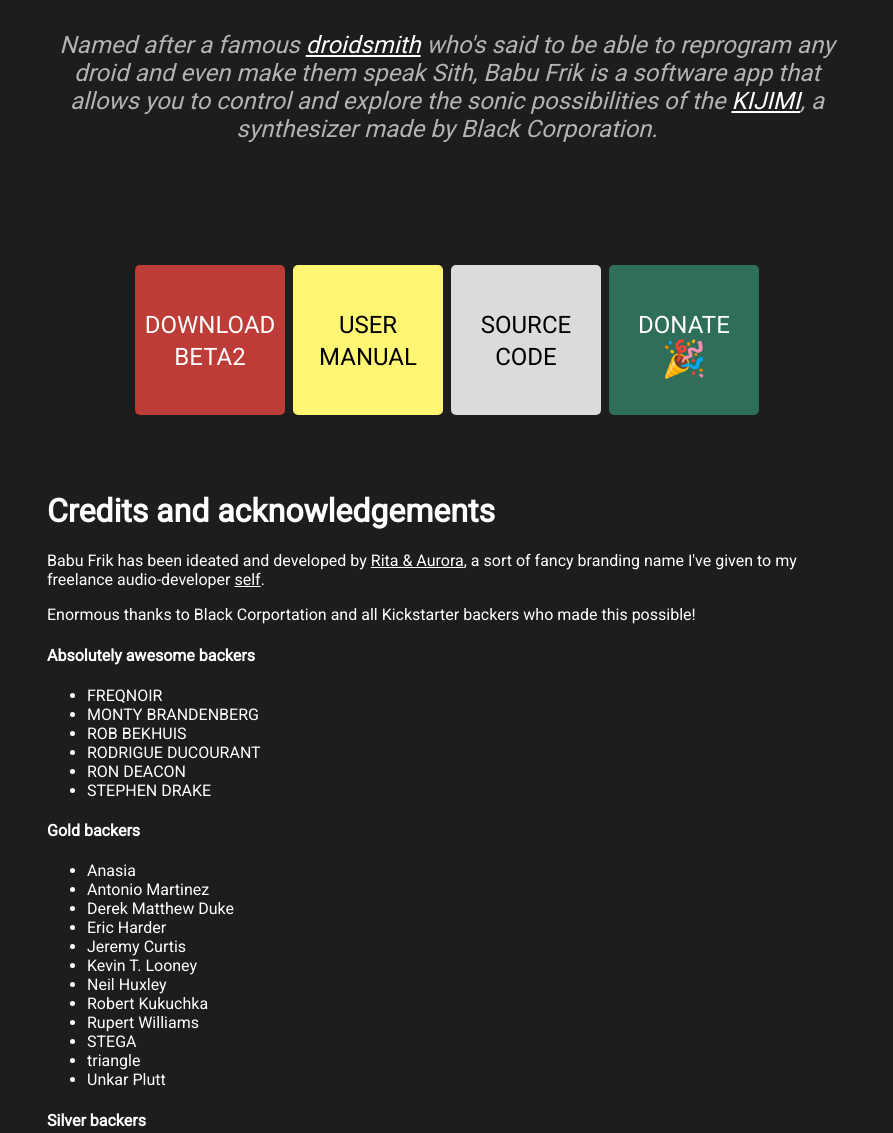
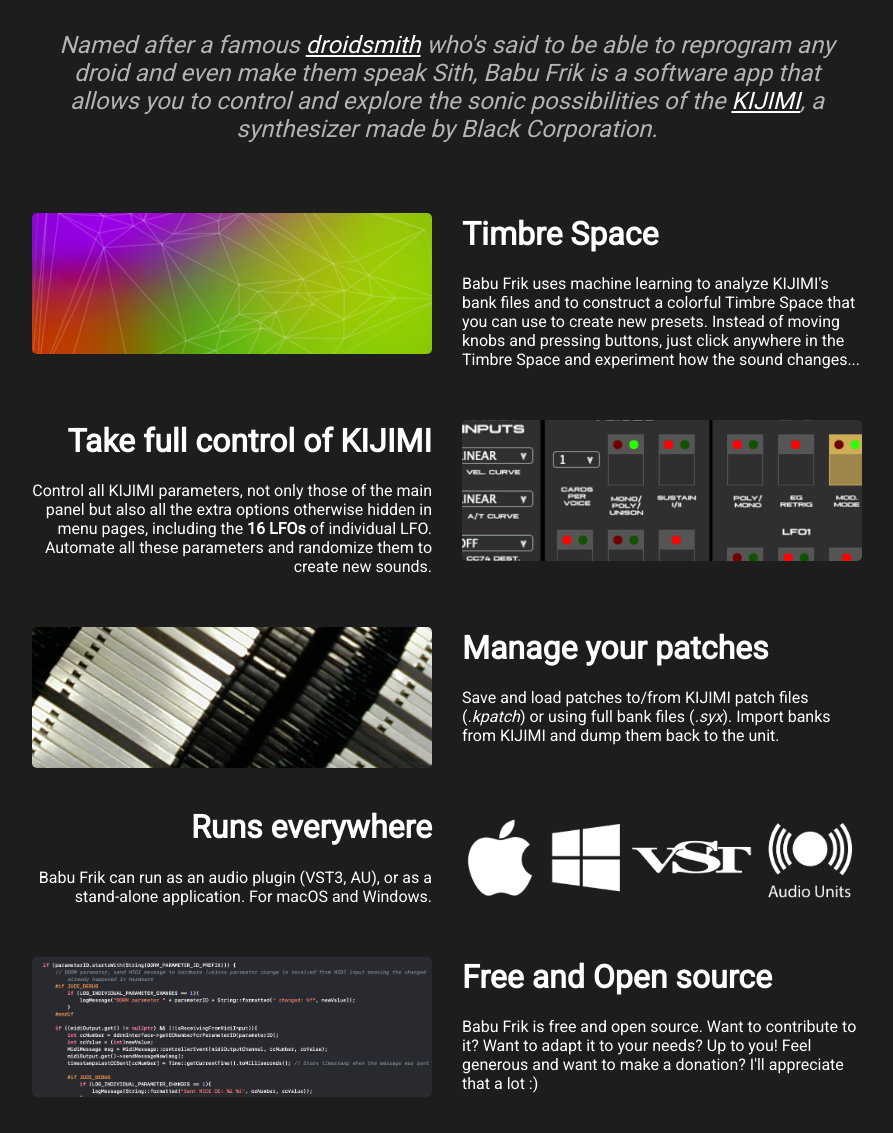
Before and after one commit to RitaAndAurora/kijimi-babu-frik, a plain HTML site: page docs/index.html in a window 1280 px wide. Shown: the part 1214-2347 px from the top of the page, without its empty margins (193-1086 px from the left). Drawn offline with Linux system fonts and the light colour scheme.

Commit message:
Update website

```diff
--- a/docs/index.html
+++ b/docs/index.html
@@ -52,7 +52,7 @@
 		.feature_container img {
 			width:100%;
 			border-radius: 5px;
-			padding-top:20px;
+			margin-top:20px;
 			/*position: absolute;
 			top: 0;
 			bottom: 0;
@@ -156,6 +156,14 @@
 			color: rgb(180, 179, 179);
 		}
 
+		.credits {
+			text-align: center;
+			margin-top: 70px;
+			margin-bottom: 70px;
+			font-size: 80%;
+			color: rgb(180, 179, 179);
+		}
+
 
 		.youtube_video {
 			margin-top: 30px;
@@ -220,6 +228,108 @@
 		</i>
 	</div>
 
+	<div class="feature_container_wrapper">
+		<div class="feature_container">
+			<div class="feature_left_side">
+				<div class="centered_content">
+					<img src="ts.png" alt="Timbre Space" title="Timbre Space" />
+				</div>
+			</div>
+			<div class="feature_right_side">
+				<div class="centered_content">
+					<div class="feature_text">
+						<h1>Timbre Space</h1>
+						<p>Babu Frik uses machine learning to analyze KIJIMI's bank files and to construct a colorful Timbre Space that
+							you can use to create new presets. Instead of moving knobs and pressing buttons, just click anywhere in the
+							Timbre Space and experiment how the sound changes...</p>
+					</div>
+				</div>
+			</div>
+		</div>
+
+		<br style="clear:both;">
+
+		<div class="feature_container">
+			<div class="feature_right_side">
+				<div class="centered_content">
+					<img src="controls.png" alt="KIJIMI controls" title="KIJIMI controls" />
+				</div>
+			</div>
+			<div class="feature_left_side">
+				<div class="centered_content">
+					<div class="feature_text">
+						<h1>Take full control of KIJIMI</h1>
+						<p>
+							Control all KIJIMI parameters, not only those of the main panel but also all the extra options otherwise hidden
+							in menu pages, including the <b>16 LFOs</b> of individual LFO. Automate all these parameters and
+							randomize them to create new sounds.
+						</p>
+					</div>
+				</div>
+			</div>
+		</div>
+
+		<br style="clear:both;">
+
+		<div class="feature_container">
+			<div class="feature_left_side">
+				<div class="centered_content">
+					<img src="floppy.png" alt="DDRM control panel" title="DDRM control panel" />
+				</div>
+			</div>
+			<div class="feature_right_side">
+				<div class="centered_content">
+					<div class="feature_text">
+						<h1>Manage your patches</h1>
+						<p>
+							Save and load patches to/from KIJIMI patch files (<i>.kpatch</i>) or using full bank files (<i>.syx</i>).
+							Import banks from KIJIMI and dump them back to the unit.
+						</p>
+					</div>
+				</div>
+			</div>
+		</div>
+
+		<br style="clear:both;">
+
+		<div class="feature_container">
+			<div class="feature_right_side">
+				<div class="centered_content">
+					<img src="platform_logos.png" alt="DDRM control panel" title="DDRM control panel" />
+				</div>
+			</div>
+			<div class="feature_left_side">
+				<div class="centered_content">
+					<div class="feature_text">
+						<h1>Runs everywhere</h1>
+						<p>Babu Frik can run as an audio plugin (VST3, AU), or as a stand-alone application. For macOS and Windows.</p>
+					</div>
+				</div>
+			</div>
+		</div>
+
+		<br style="clear:both;">
+
+		<div class="feature_container">
+			<div class="feature_left_side">
+				<div class="centered_content">
+					<img src="code.png" alt="DDRM control panel" title="DDRM control panel" />
+				</div>
+			</div>
+			<div class="feature_right_side">
+				<div class="centered_content">
+					<div class="feature_text">
+						<h1>Free and Open source</h1>
+						<p>Babu Frik is free and open source. Want to contribute to it? Want to adapt it to
+							your needs? Up to you! Feel generous and want to make a donation? I'll appreciate that a lot :)
+						</p>
+					</div>
+				</div>
+			</div>
+		</div>
+
+		<br style="clear:both;">
+	</div>
 
 	<div class="buttons_container">
 		<a href="https://github.com/RitaAndAurora/kijimi-babu-frik/releases" class="btn download-btn" style="text-decoration: none;">Download<br>beta2</a>
@@ -300,6 +410,9 @@
 			style="display: block;margin-left: auto;margin-right: auto;width:250px;margin-top:30px;margin-bottom:40px;" />
 		</a>
 	</div>
+	<div class="credits">
+		<p>The floppy disks image above was made by Flickr user <i>Pad Joyce</i> and is <a href="https://www.flickr.com/photos/phatcontroller/274082495/">available here</a> under CC-BY-NC license.</p>
+	</div>
 
 </body>
 
```
Also changed, not shown: docs/donate.html (+3 -3 lines), docs/code.png (added), docs/controls.png (added), docs/floppy.png (added), docs/platform_logos.png (added), docs/ts.png (added).
